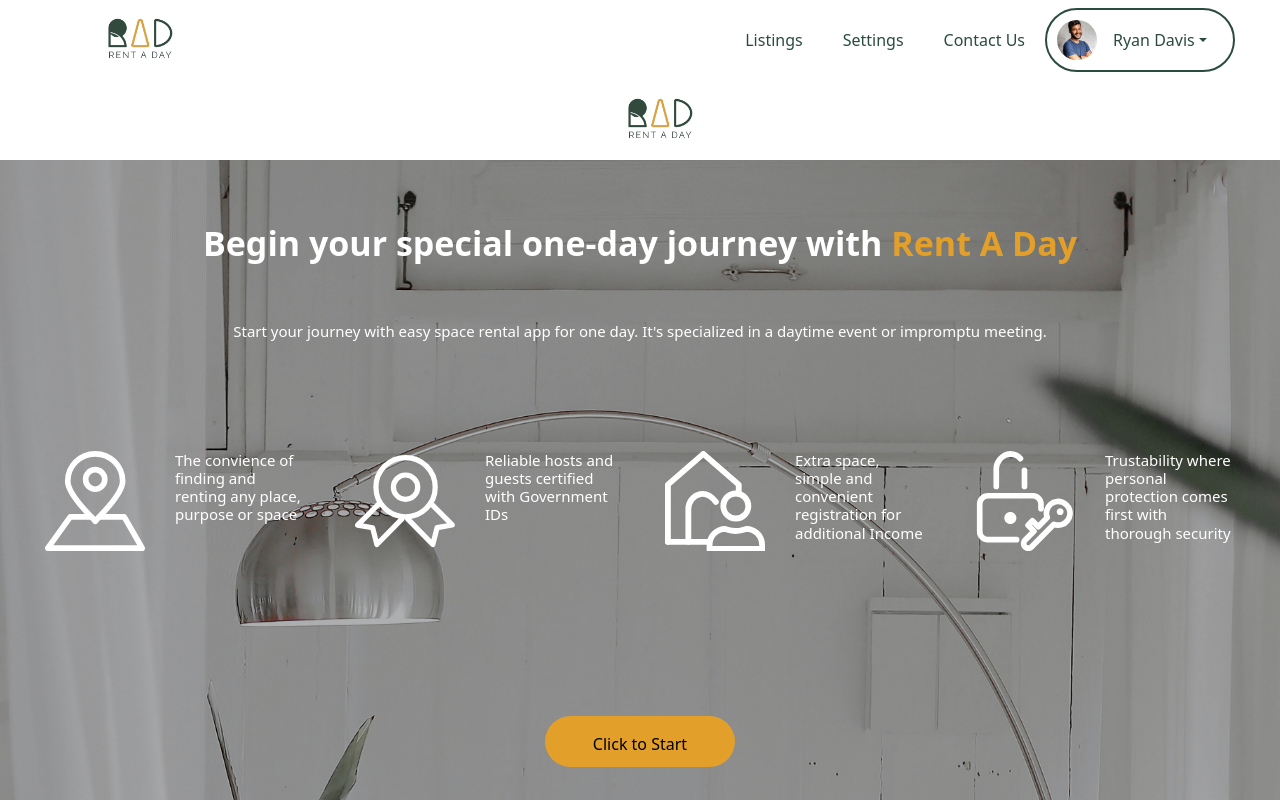
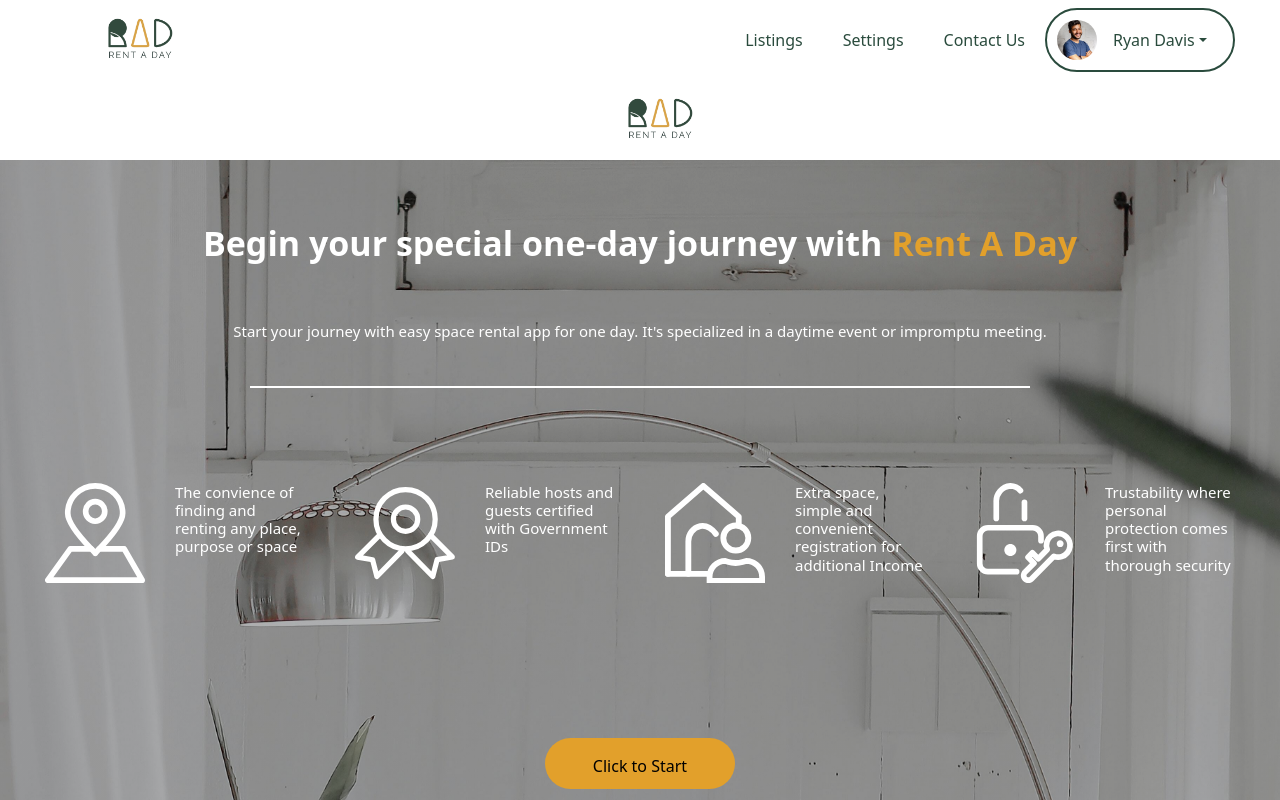
Before and after one commit to harsimran612/RentADay, a React (Create React App) app: page / in a window 1280 px wide. Shown: the top 800 px of the page. Built offline with nearby package versions, Linux system fonts and the light colour scheme.

Commit message:
fixing css in splash screen

```diff
--- a/src/pages/AddListing.js
+++ b/src/pages/AddListing.js
@@ -30,7 +30,7 @@ function AddListing(){
             </div>
 
             <div className='addlisting_form'>
-                <form>
+                <form action='POST' encType=''>
                     <label>
                         Title
                         <input type="text" id="title" name="title" placeholder="Create a title for your property"></input>
--- a/src/pages/Splash.css
+++ b/src/pages/Splash.css
@@ -55,7 +55,7 @@
   font-weight: 500px;
   line-height: 18.15px;
   position: relative;
-  top: 70px;
+  top: 140px;
 }
 .splash-features > * {
   margin-top: 30px;
@@ -80,8 +80,16 @@
   cursor: pointer;
   color: black;
   position: relative;
+  top: 150px;
+  border-radius: 50px;
+}
+.line {
+  background-color: white;
+  height: 2px;
+  padding: 0;
+  position: relative;
+  margin: 0px 50px 0px 50px;
   top: 90px;
-  border-radius: 50px;
 }
 @media screen and (min-width: 928px) {
   .splash-features {
@@ -105,4 +113,7 @@
     width: 100px;
     height: 100px;
   }
+  .line {
+    margin: 0px 250px 0px 250px;
+  }
 }
```
